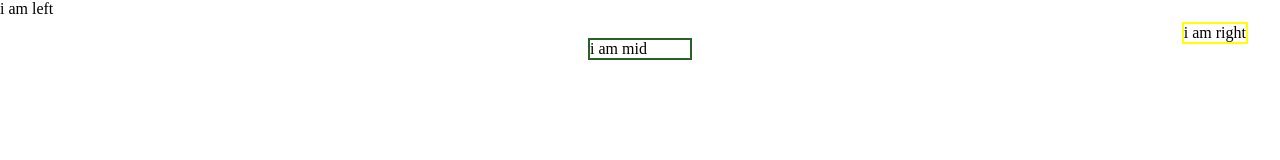
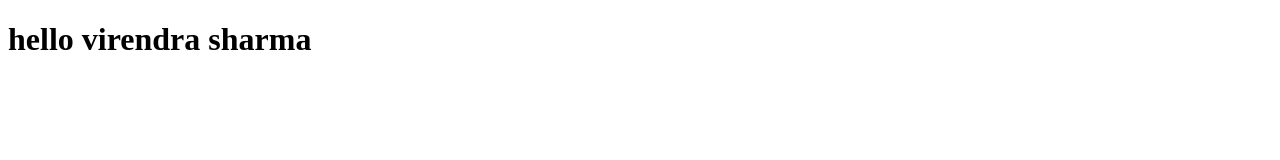
Before and after one commit to Virendrasharma8742/virendra-test, a plain HTML site: page index.html in a window 1280 px wide. Drawn offline with Linux system fonts and the light colour scheme.

Commit message:
Add files via upload

```diff
--- a/index.html
+++ b/index.html
@@ -1,65 +1,10 @@
 <!DOCTYPE html>
-<html lang="en">
+<html>
 <head>
-    <meta charset="UTF-8">
-    <meta http-equiv="X-UA-Compatible" content="IE=edge">
-    <meta name="viewport" content="width=device-width, initial-scale=1.0">
-    <title>Virendra sharma fitness Gym</title>
-
-
+	<meta charset="utf-8">
+	<title>hello virendra </title>
 </head>
-<link rel="stylesheet" href="vs.css">
-<style>
-    body{
-        background-color: white;
-        margin: 0px;
-        padding: 0px;
-        background: url("vi.jpg");
-
-    }
-    .left{
-        display: block;
-        display: inline-block;
-        border: 2px soli black;
-    }
-    .mid{
-        display: block;
-        width: 100px;
-        top: 0px;
-        margin: 20px auto;
-        border: 2px solid rgb(39, 98, 39);
-
-    }
-    .right{
-        position: absolute;
-        right: 32px;
-        top: 22px;
-        display: inline-block;
-        border: 2px solid yellow;
-    }
-</style>
 <body>
-
-
-
-    <header class="header">
-
-        <!--Left box for logo-->
-        <div class="Left">
-i am left
-        </div>
-        <!--mid box for navbar-->
-        <div class="mid">
-i  am mid
-        </div>
-
-        <!--right box for button-->
-        <div class="right">
-i am right
-        </div>
-
-
-    </header>
-
+<h1>hello virendra sharma</h1>
 </body>
 </html>
```
